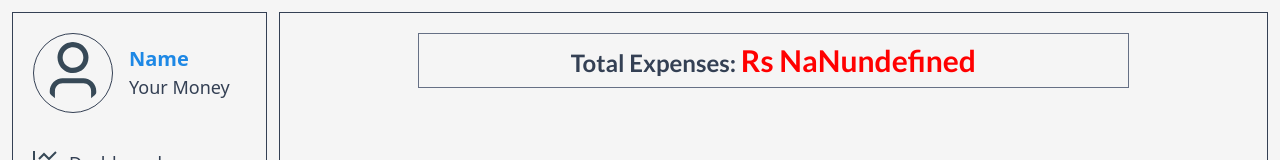
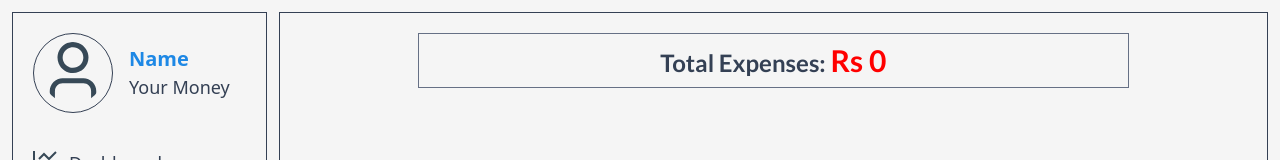
Before and after one commit to Karam-Abbas/Finance-Tracker, a React (Vite) app in the folder Frontend/: page /in/expenses in a window 1280 px wide. Shown: the top 160 px of the page. Built offline with nearby package versions, Linux system fonts and the light colour scheme; no server answers.

Commit message:
made some bug fixes about the 0 price tag

```diff
--- a/Frontend/src/components/History.jsx
+++ b/Frontend/src/components/History.jsx
@@ -42,7 +42,7 @@ const History = (props) => {
     const suffixes = ['', 'k', 'M', 'B', 'T'];
     const suffixIndex = Math.floor(Math.log10(Math.abs(amount)) / 3);
     const formattedAmount = (amount / Math.pow(10, suffixIndex * 3)).toFixed(2);
-    return `${formattedAmount}${suffixes[suffixIndex]}`;
+    return `${formattedAmount}${suffixes[suffixIndex]}`==='NaNundefined'? 0 :`${formattedAmount}${suffixes[suffixIndex]}`;
   };
 
   const renderTransactionRow = (transaction) => {
@@ -73,7 +73,7 @@ const History = (props) => {
             isIncome ? "text-green-600" : "text-red-600"
           }`}
         >
-          Rs{' '}{formattedAmount}
+          Rs {formattedAmount}
         </td>
         <td
           className={`border border-x-0 border-y border-[--primary-color] p-2 ${
--- a/Frontend/src/components/MiniHistory.jsx
+++ b/Frontend/src/components/MiniHistory.jsx
@@ -23,7 +23,7 @@ const MiniHistory = (props) => {
       const suffixes = ['', 'k', 'M', 'B', 'T'];
       const suffixIndex = Math.floor(Math.log10(Math.abs(amount)) / 3);
       const formattedAmount = (amount / Math.pow(10, suffixIndex * 3)).toFixed(2);
-      return `${formattedAmount}${suffixes[suffixIndex]}`;
+      return `${formattedAmount}${suffixes[suffixIndex]}`==='NaNundefined'? 0 :`${formattedAmount}${suffixes[suffixIndex]}`;
     };
 
     return filteredTransactions.map((transaction) => {
--- a/Frontend/src/pages/Dashboard.jsx
+++ b/Frontend/src/pages/Dashboard.jsx
@@ -27,7 +27,7 @@ const Dashboard = () => {
     const suffixes = ["", "k", "M", "B", "T"];
     const suffixIndex = Math.floor(Math.log10(Math.abs(amount)) / 3);
     const formattedAmount = (amount / Math.pow(10, suffixIndex * 3)).toFixed(2);
-    return `${formattedAmount}${suffixes[suffixIndex]}`;
+    return `${formattedAmount}${suffixes[suffixIndex]}`==='NaNundefined'? 0 :`${formattedAmount}${suffixes[suffixIndex]}`;
   };
 
   let minIncome = Infinity;
--- a/Frontend/src/pages/Entry.jsx
+++ b/Frontend/src/pages/Entry.jsx
@@ -13,7 +13,7 @@ const Entry = () => {
     };
   return (
     <>
-      <ThemeSwitch></ThemeSwitch>
+      {/* <ThemeSwitch></ThemeSwitch> */}
       <div className="flex flex-row h-screen w-full items-center justify-evenly font-lato ">
         <div className="flex flex-col gap-5">
           <div className="text-[4rem] font-bold leading-none">
--- a/Frontend/src/pages/Expenses.jsx
+++ b/Frontend/src/pages/Expenses.jsx
@@ -29,7 +29,7 @@ const Expenses = () => {
     const suffixes = ["", "k", "M", "B", "T"];
     const suffixIndex = Math.floor(Math.log10(Math.abs(amount)) / 3);
     const formattedAmount = (amount / Math.pow(10, suffixIndex * 3)).toFixed(2);
-    return `${formattedAmount}${suffixes[suffixIndex]}`;
+    return `${formattedAmount}${suffixes[suffixIndex]}`==='NaNundefined'? 0 :`${formattedAmount}${suffixes[suffixIndex]}`;
   };
 
   const formHandler = async (e) => {
--- a/Frontend/src/pages/Incomes.jsx
+++ b/Frontend/src/pages/Incomes.jsx
@@ -29,7 +29,7 @@ const Incomes = () => {
     const suffixes = ["", "k", "M", "B", "T"];
     const suffixIndex = Math.floor(Math.log10(Math.abs(amount)) / 3);
     const formattedAmount = (amount / Math.pow(10, suffixIndex * 3)).toFixed(2);
-    return `${formattedAmount}${suffixes[suffixIndex]}`;
+    return `${formattedAmount}${suffixes[suffixIndex]}`==='NaNundefined'? 0 :`${formattedAmount}${suffixes[suffixIndex]}`;
   };
 
   const fetchData = async () => {
```
